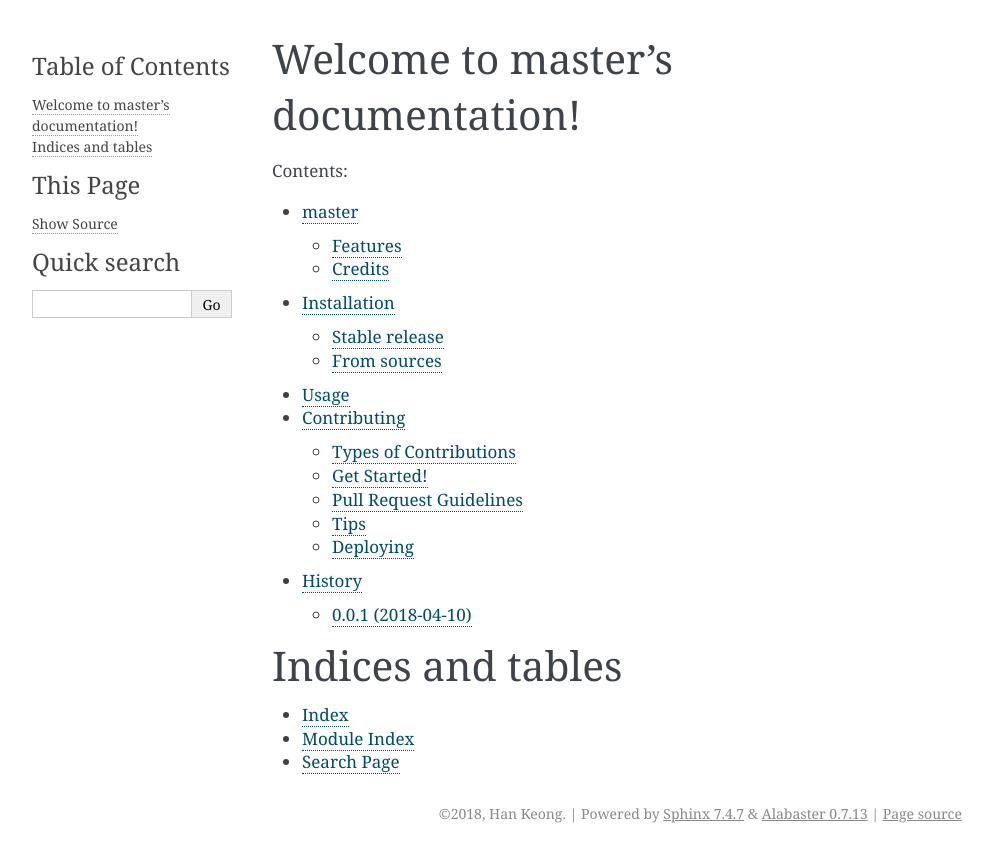
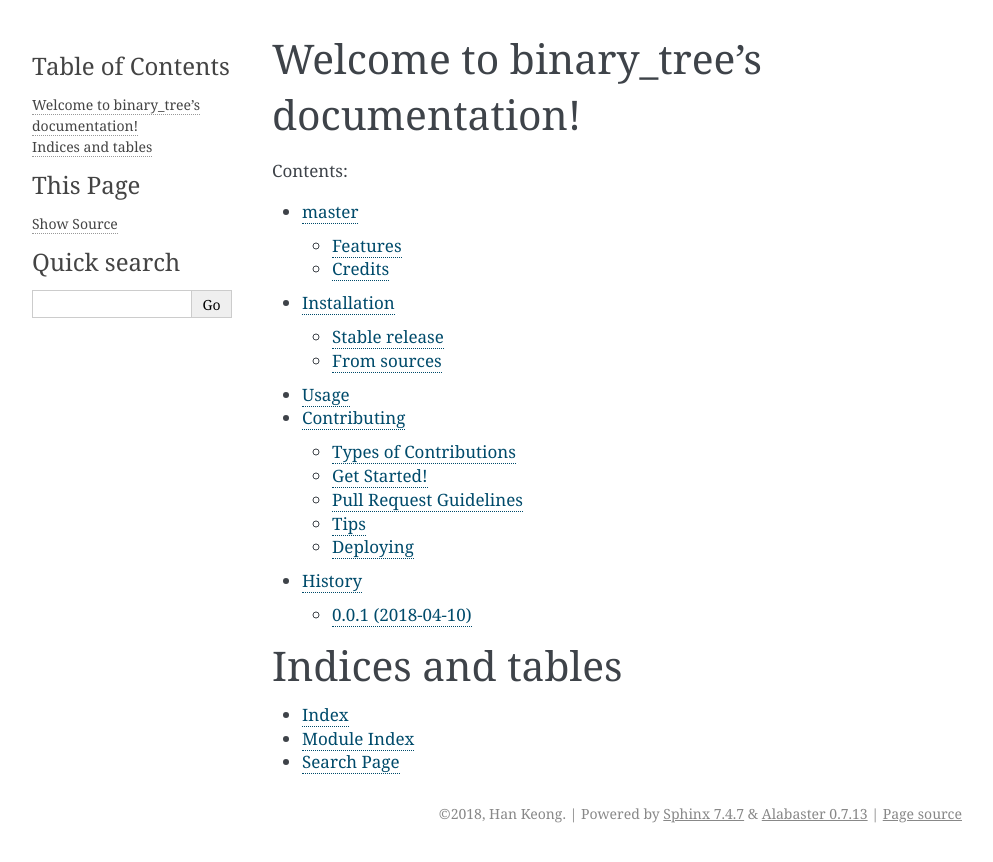
Before and after one commit to david-xhk/binary_tree, a Sphinx documentation site: the page built from docs/index.rst, in a window 1280 px wide. Shown: the top 862 px of the page, without its empty margins (148-1141 px from the left). Built offline with Sphinx 7.4.7, drawn with Linux system fonts in a browser that asks for light colours; pages that are not in the unit, such as notebooks, are missing from menus; the version number is read from the project's files by our own code.

Commit message:
Update index.rst

```diff
--- a/docs/index.rst
+++ b/docs/index.rst
@@ -1,4 +1,4 @@
-Welcome to master's documentation!
+Welcome to binary_tree's documentation!
 ======================================
 
 .. toctree::
```
